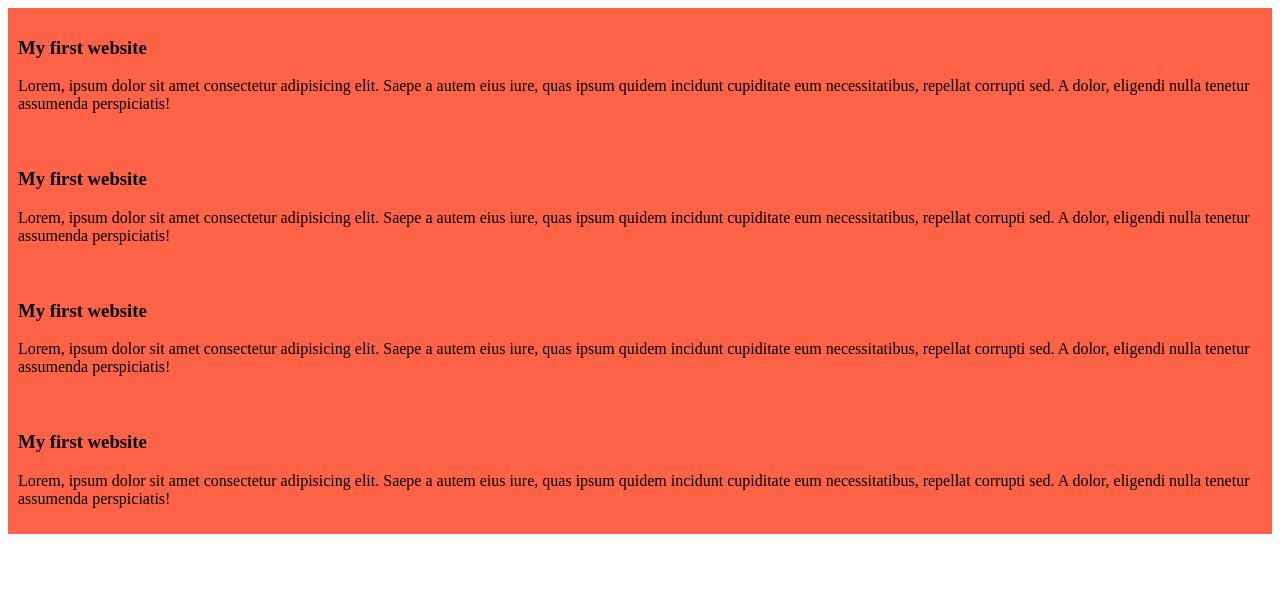
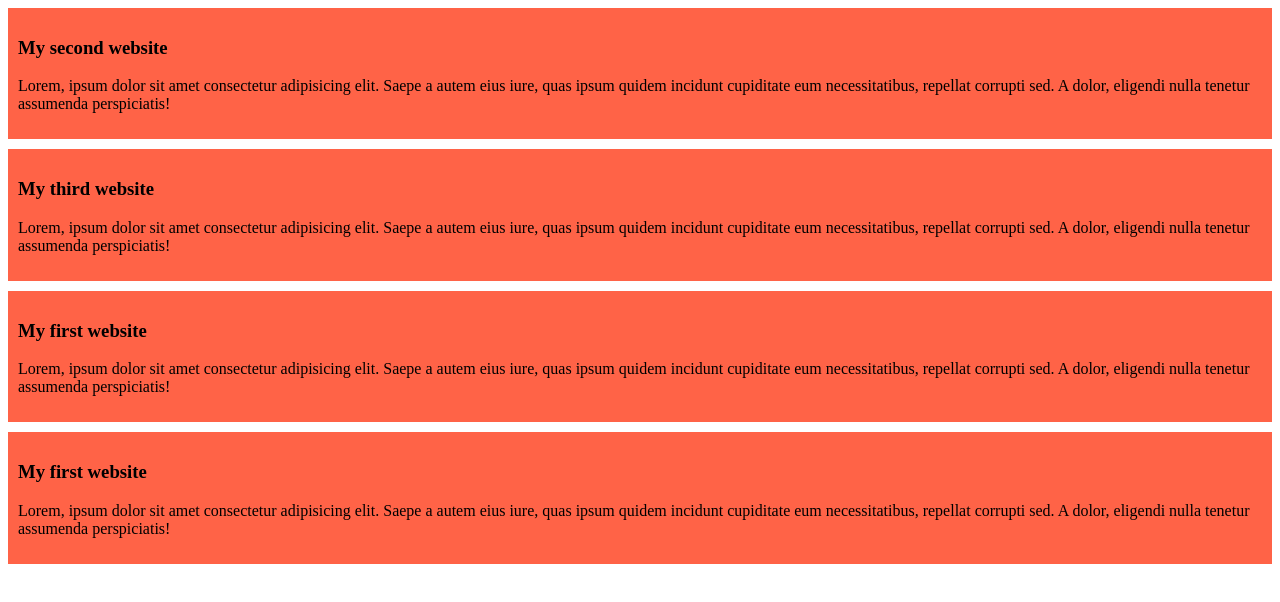
Before and after one commit to rafsan1g/my-first-github-repo, a plain HTML site: page index.html in a window 1280 px wide. Drawn offline with Linux system fonts and the light colour scheme.

Commit message:
added margin

```diff
--- a/index.html
+++ b/index.html
@@ -8,11 +8,11 @@
 </head>
 <body>
     <div>
-        <h3>My first website</h3>
+        <h3>My second website</h3>
         <p>Lorem, ipsum dolor sit amet consectetur adipisicing elit. Saepe a autem eius iure, quas ipsum quidem incidunt cupiditate eum necessitatibus, repellat corrupti sed. A dolor, eligendi nulla tenetur assumenda perspiciatis!</p>
     </div>
     <div>
-        <h3>My first website</h3>
+        <h3>My third website</h3>
         <p>Lorem, ipsum dolor sit amet consectetur adipisicing elit. Saepe a autem eius iure, quas ipsum quidem incidunt cupiditate eum necessitatibus, repellat corrupti sed. A dolor, eligendi nulla tenetur assumenda perspiciatis!</p>
     </div>
     <div>
--- a/styles/blog.css
+++ b/styles/blog.css
@@ -1,4 +1,5 @@
 div{
     background-color: tomato;
     padding: 10px;
+    margin-bottom: 10px;
 }
```
